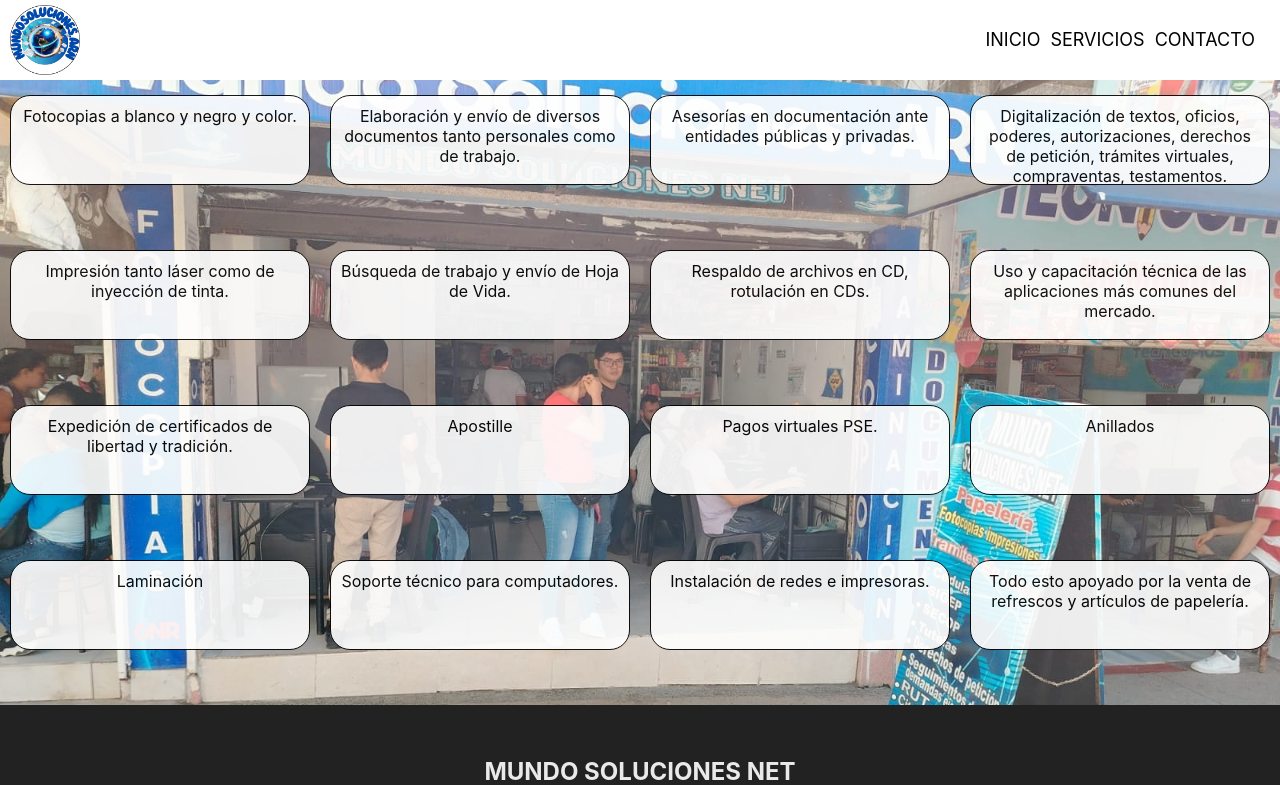
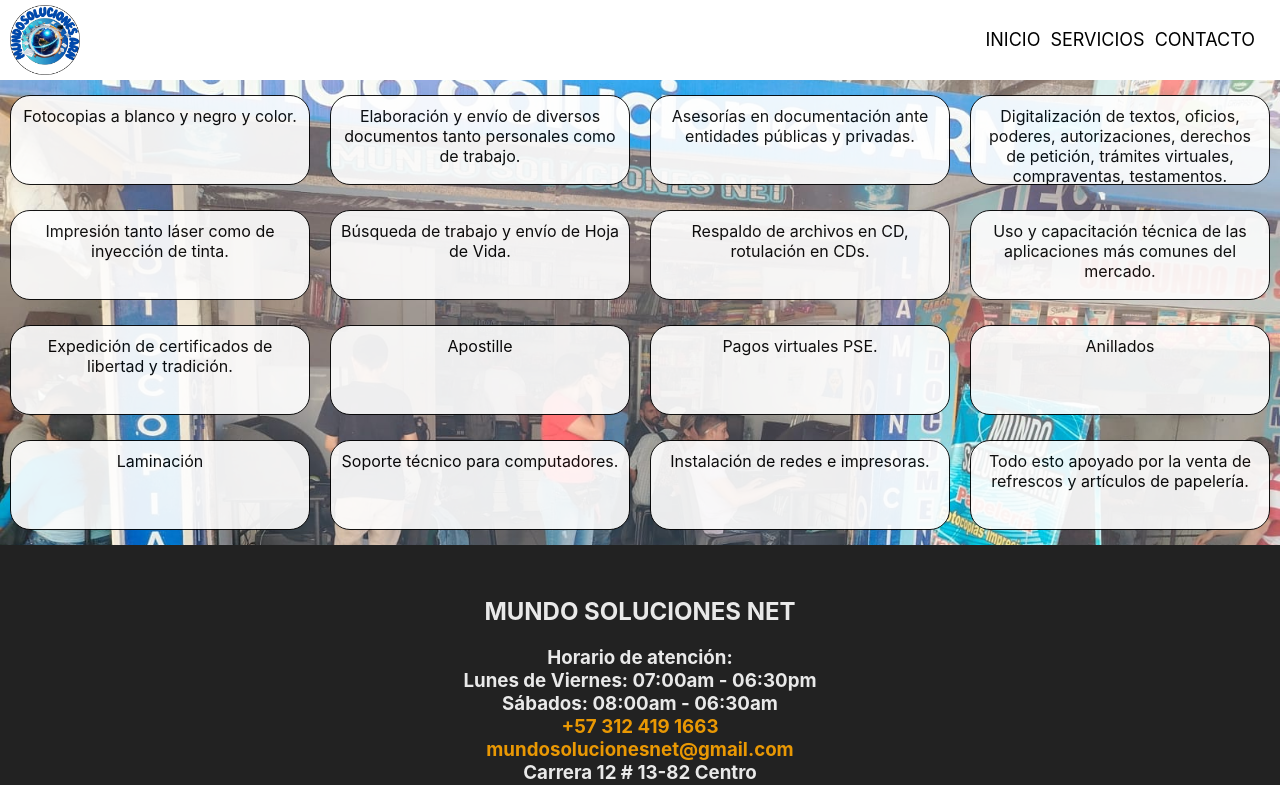
Before and after one commit to jhonhtr/proyecto3, a React (Create React App) app: page /Servicios in a window 1280 px wide. Shown: the top 785 px of the page. Built offline with nearby package versions, Linux system fonts and the light colour scheme.

Commit message:
Update Servicios.css

```diff
--- a/src/servi/Servicios.css
+++ b/src/servi/Servicios.css
@@ -4,7 +4,7 @@
   flex-wrap: wrap;
   align-items: center;
   margin: 5px auto;
-  margin-bottom: 50px;
+  margin-bottom: 10px;
 }
 
 .servicio1{
```
